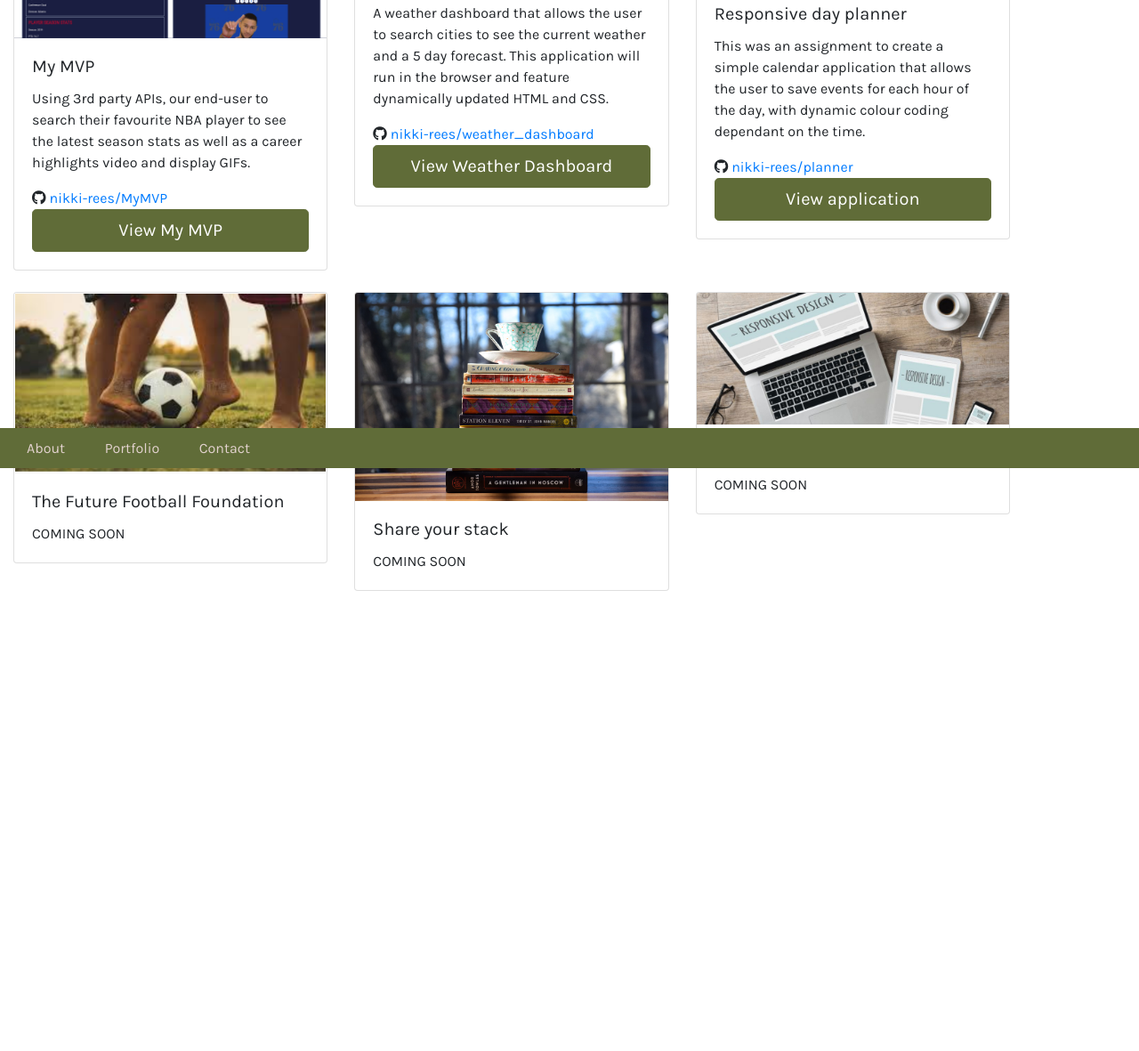
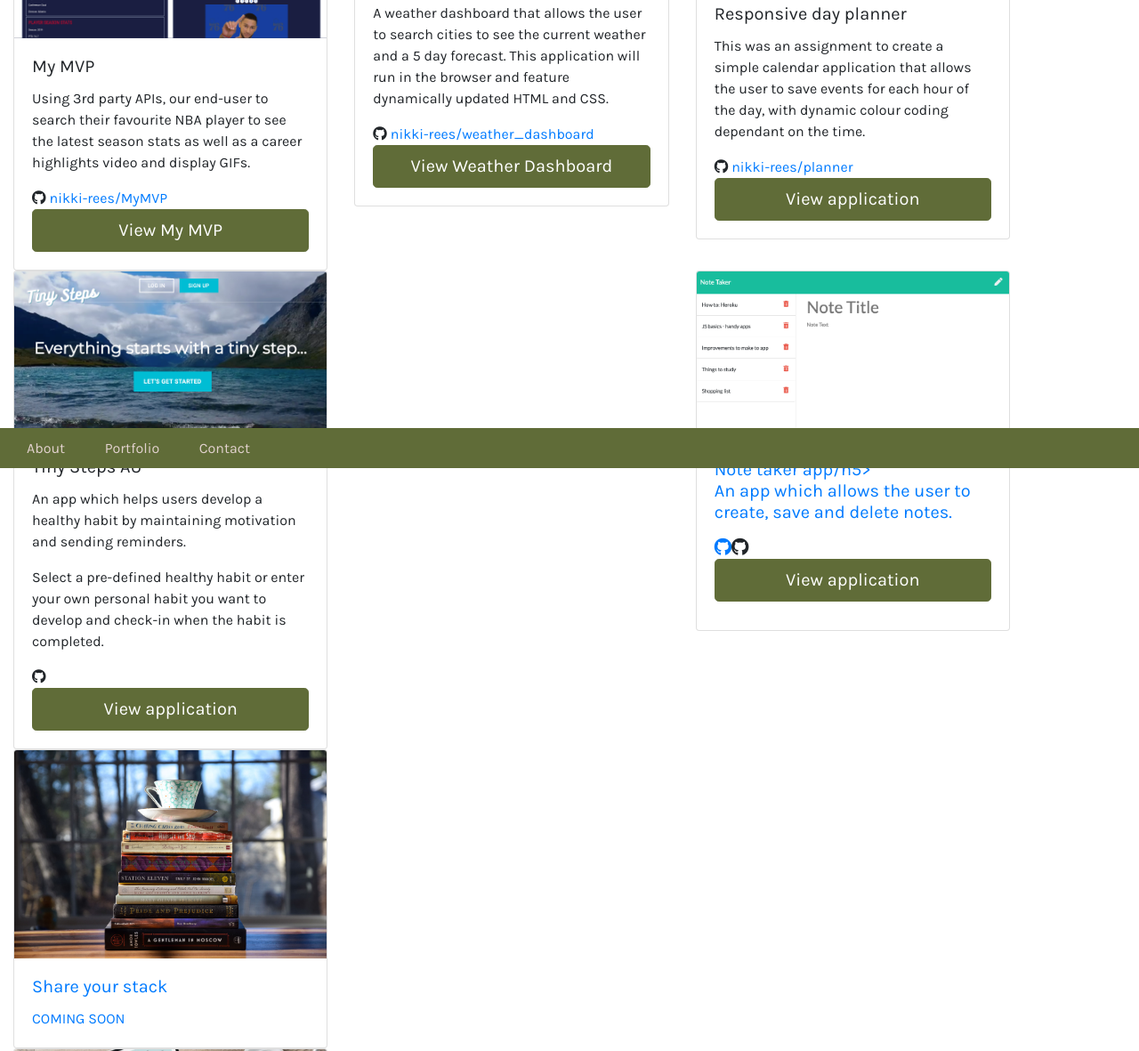
Before and after one commit to Nikki-Rees/Portfolio, a plain HTML site: page portfolio.html in a window 1280 px wide. Shown: the part 274-1455 px from the top of the page at 89% size. Before the commit the page ends 977 px from the top, so only its background shows below. Drawn offline with nearby package versions, Linux system fonts and the light colour scheme; a web font is replaced by a local one.

Commit message:
Additional links to the portfolio page

```diff
--- a/portfolio.html
+++ b/portfolio.html
@@ -50,7 +50,7 @@
     <main class="container">
 
       <div class="row row-cols-1 row-cols-md-3">
-        <div class="col mb-4">
+        <div class="col mb-6">
           <div class="card">
             <img src="Assets/mymvp.png" class="card-img-top" alt="Screenshot of basketball stat search app"
               tabindex="0">
@@ -66,7 +66,7 @@
           </div>
         </div>
 
-        <div class="col mb-4">
+        <div class="col mb-6">
           <div class="card">
             <img src="Assets/weatherdashboard.png" class="card-img-top"
               alt="screenshot of a working weather dashboard showing five day forecast" tabindex="0">
@@ -83,7 +83,7 @@
           </div>
         </div>
 
-        <div class="col mb-4">
+        <div class="col mb-6">
           <div class="card">
             <img src="Assets/planner.png" class="card-img-top"
               alt="Screenshot of a day planner that color coes depending on time" tabindex="0">
@@ -99,20 +99,36 @@
           </div>
         </div>
 
-        <div class="col mb-4">
+        <div class="col mb-6">
           <div class="card">
-            <img src="Assets/future_footballers.png" class="card-img-top" alt="legs and barefeet playing soccer"
+            <img src="Assets/tinystepsimg.png" class="card-img-top" alt="calming landscape landing page of Tiny Steps"
               tabindex="0">
             <div class="card-body" tabindex="0">
-              <h5 class="card-title">The Future Football Foundation</h5>
-              <p class="card-text">COMING SOON</p>
-            </div>
+              <h5 class="card-title">Tiny Steps AU</h5>
+              <p class="card-text">An app which helps users develop a healthy habit by maintaining motivation and sending reminders.</p>
+              <p class="card-text"> Select a pre-defined healthy habit or enter your own personal habit you want to develop and check-in when the habit is completed.</p>
+              <i class="fa fa-github" aria-hidden="true"> <a href="https://github.com/Nikki-Rees/tinystepsau"></i>
+                <button type="button" class="btn btn-primary btn-lg btn-block" id="viewTinySteps"
+                href="https://tinystepsau.herokuapp.com/">View application</button>
+              </div>
           </div>
         </div>
 
+        <div class="col mb-6">
+          <div class="card">
+            <img src="Assets/notetaker.png" class="card-img-top" alt="note taking app screenshot"
+              tabindex="0">
+            <div class="card-body" tabindex="0">
+              <h5 class="card-title">Note taker app/h5>
+              <p class="card-text">An app which allows the user to create, save and delete notes.</p>
+              <i class="fa fa-github" aria-hidden="true"> <a href=""></i>
+                <button type="button" class="btn btn-primary btn-lg btn-block" id="viewNoteTaker"
+                href="https://secret-basin-76195.herokuapp.com/notes">View application</button>
+              </div>
+          </div>
+        </div>
 
-
-        <div class="col mb-4">
+        <div class="col mb-6">
           <div class="card">
             <img src="Assets/book-stack-me-challenge-1.jpg" class="card-img-top" alt="stack of books" tabindex="0">
             <div class="card-body" tabindex="0">
@@ -122,7 +138,7 @@
           </div>
         </div>
 
-        <div class="col mb-4">
+        <div class="col mb-6">
           <div class="card">
             <img src="Assets/What-Is-Responsive-Web-Design-Blog-min.jpg" class="card-img-top"
               alt="computar showing responsive web design" tabindex="0">
```
Also changed, not shown: Assets/notetaker.png (added), Assets/tinystepsimg.png (added).
